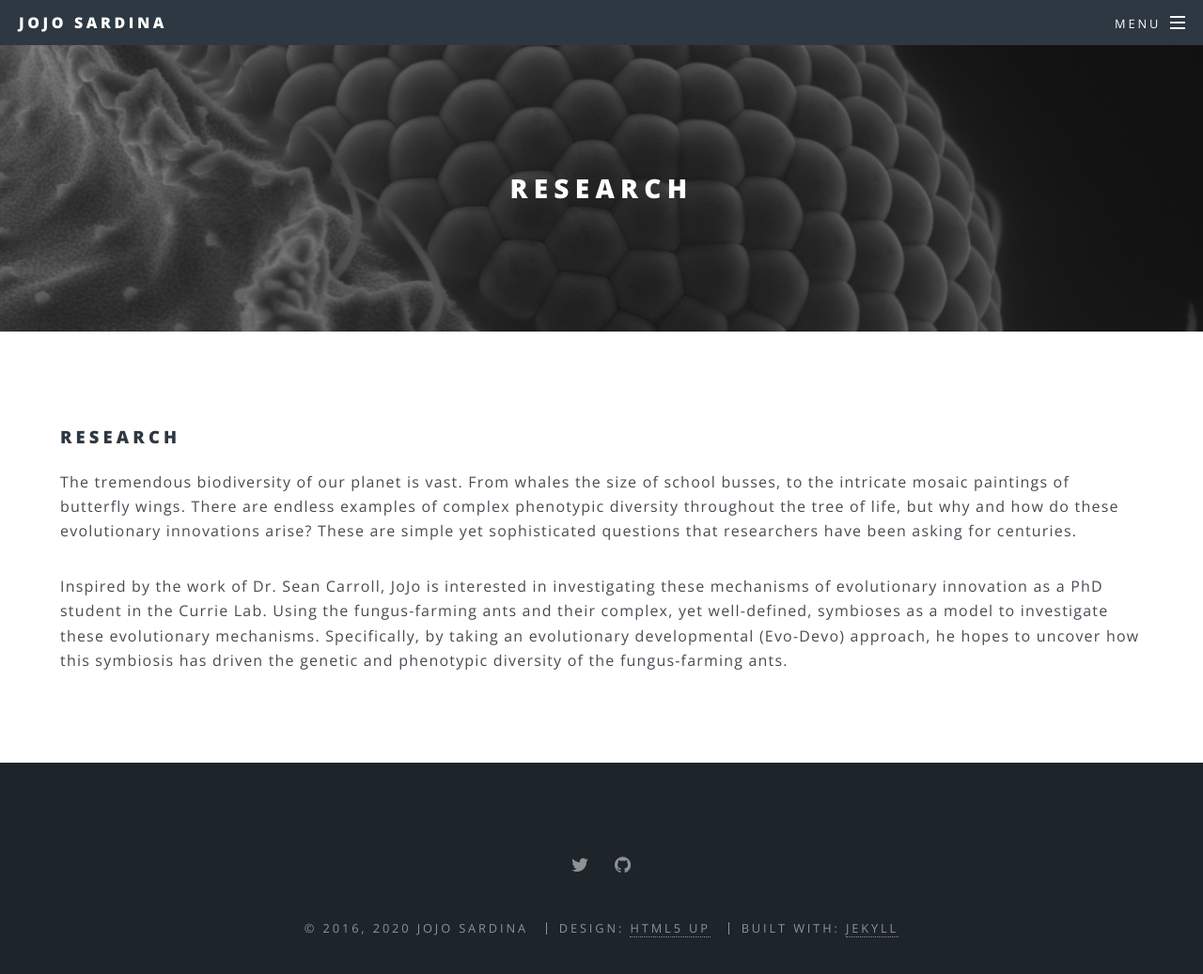
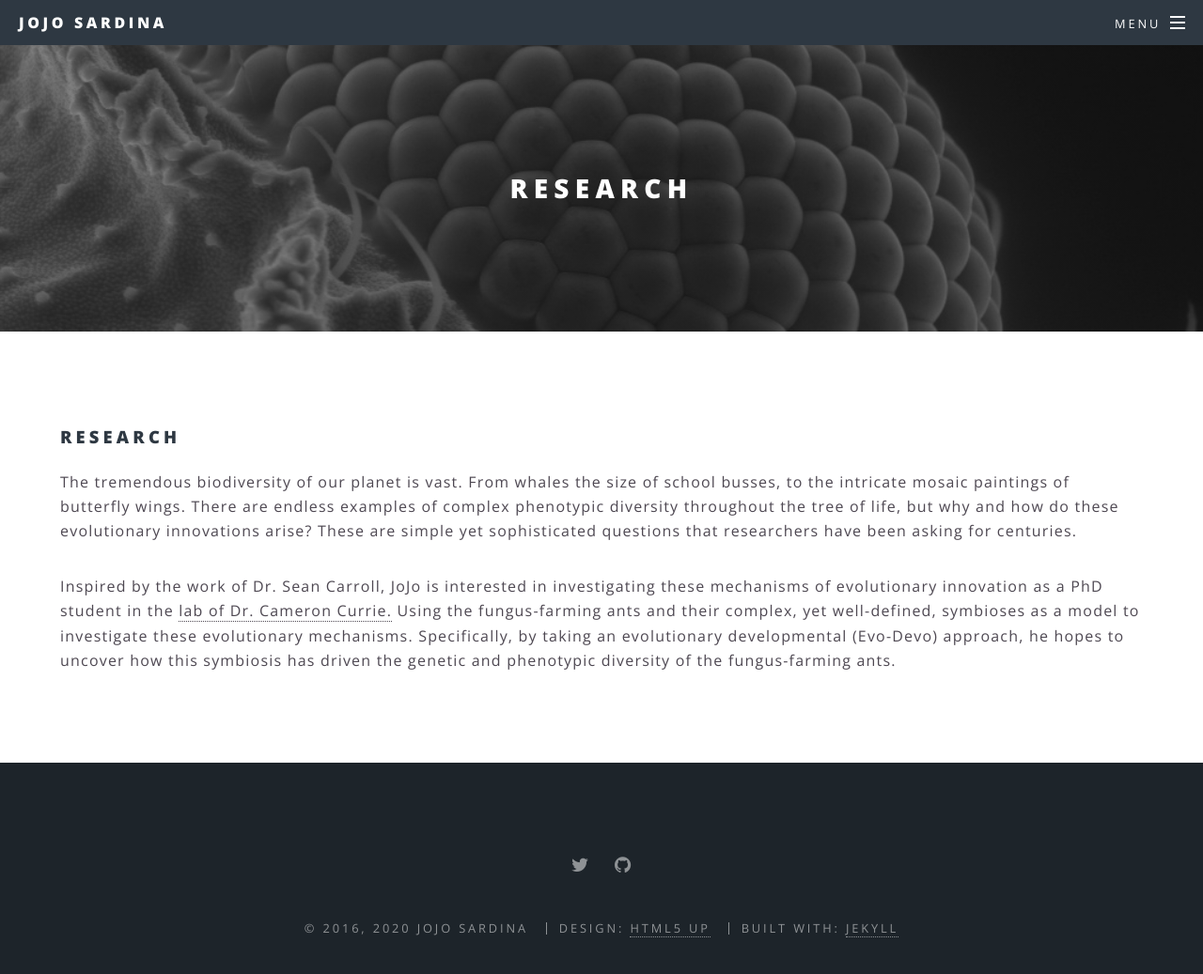
Before and after one commit to jojosardina/jojosardina.github.io, a Jekyll site: the page built from research.html, in a window 1280 px wide and 1091 px high. Shown: the top 1037 px of the window at 94% size. Built offline with Jekyll 4.4.1, drawn with Linux system fonts in a browser that asks for light colours.

Commit message:
Update research.html

```diff
--- a/research.html
+++ b/research.html
@@ -8,7 +8,7 @@ title: Research
 	There are endless examples of complex phenotypic diversity throughout the tree of life, but why and how do these evolutionary innovations arise?
 	These are simple yet sophisticated questions that researchers have been asking for centuries.
 	</p>
-	<p>Inspired by the work of Dr. Sean Carroll, JoJo is interested in investigating these mechanisms of evolutionary innovation as a PhD student in the Currie Lab.
+	<p>Inspired by the work of Dr. Sean Carroll, JoJo is interested in investigating these mechanisms of evolutionary innovation as a PhD student in the <a href="https://currielab.wisc.edu/">lab of Dr. Cameron Currie.</a>
 	Using the fungus-farming ants and their complex, yet well-defined, symbioses as a model to investigate these evolutionary mechanisms.
 	Specifically, by taking an evolutionary developmental (Evo-Devo) approach,
 	he hopes to uncover how this symbiosis has driven the genetic and phenotypic diversity of the fungus-farming ants.</p>
```
